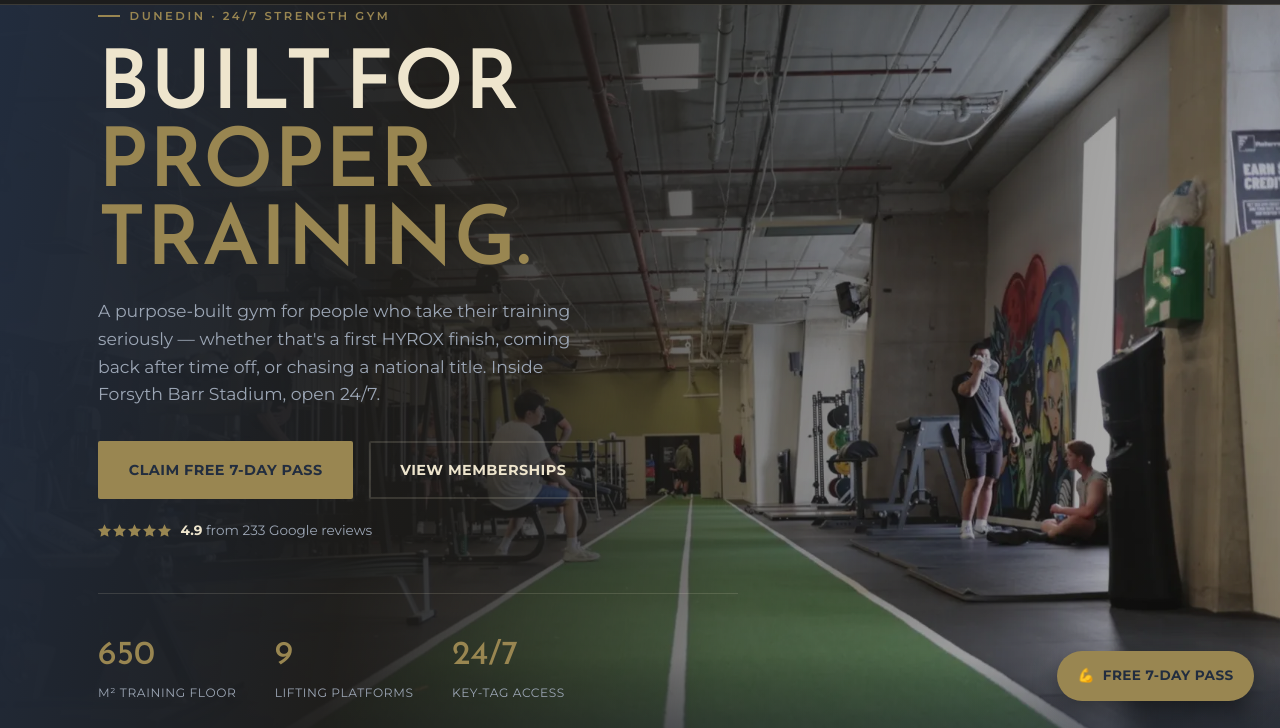
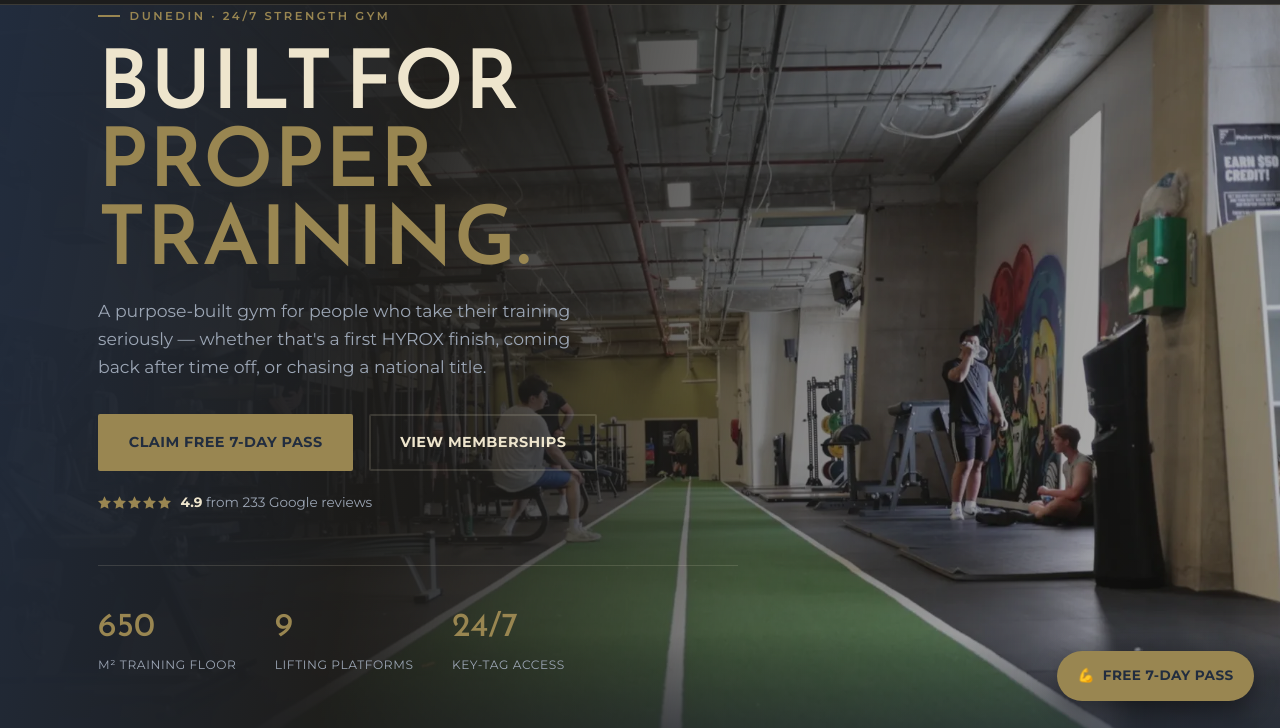
Before and after one commit to WhoseThatGuy/compound, a plain HTML site: page index.html in a window 1280 px wide. Shown: the part 73-801 px from the top of the page. Drawn offline with Linux system fonts and the light colour scheme.

Commit message:
Cut redundant stadium/24-7 line from hero lede
Both facts already appear elsewhere on the homepage (eyebrow, About
section, footer) — trailing sentence added no unique info and read as
a bolted-on fact after the identity pitch.

```diff
--- a/index.html
+++ b/index.html
@@ -71,7 +71,7 @@
     <div>
       <p class="eyebrow">Dunedin · 24/7 Strength Gym</p>
       <h1>Built for<br><span class="line2">Proper Training.</span></h1>
-      <p class="lede">A purpose-built gym for people who take their training seriously — whether that's a first HYROX finish, coming back after time off, or chasing a national title. Inside Forsyth Barr Stadium, open 24/7.</p>
+      <p class="lede">A purpose-built gym for people who take their training seriously — whether that's a first HYROX finish, coming back after time off, or chasing a national title.</p>
       <div class="hero-ctas">
         <a href="free-pass.html#claim" class="btn btn-primary">Claim Free 7-Day Pass</a>
         <a href="memberships.html" class="btn btn-ghost">View Memberships</a>
```
